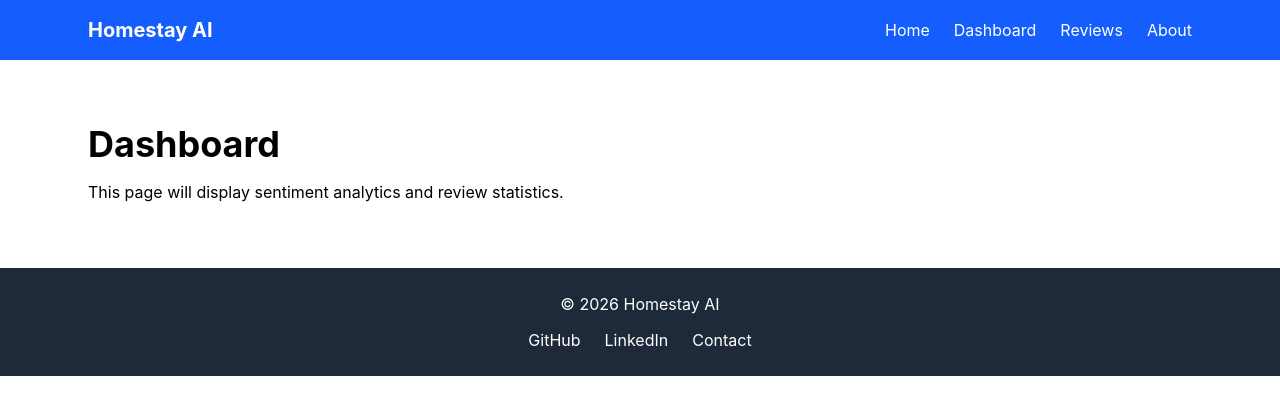
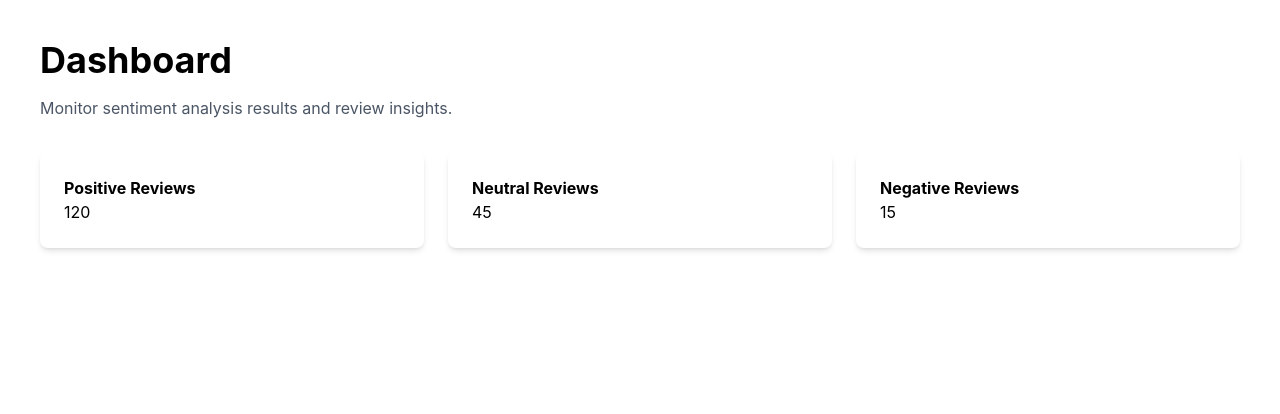
Before and after one commit to bhaavya215/Homestay-Guest-Review-Sentiment-Classifier, a React (Vite) app: page /dashboard in a window 1280 px wide. Shown: the top 414 px of the page. Built offline with nearby package versions, Linux system fonts and the light colour scheme.

Commit message:
feat: added content to dashboard, reviews & about pages

```diff
--- a/src/components/Navbar.jsx
+++ b/src/components/Navbar.jsx
@@ -3,12 +3,12 @@ import { Link } from "react-router-dom";
 function Navbar() {
   return (
     <nav className="bg-blue-600 text-white">
-      <div className="max-w-6xl mx-auto px-6 py-4 flex justify-between items-center">
+      <div className="max-w-6xl mx-auto px-4 py-4 flex flex-col md:flex-row justify-between items-center gap-4">
         <h1 className="text-xl font-bold">
           Homestay AI
         </h1>
 
-        <div className="flex gap-6">
+        <div className="flex flex-wrap justify-center gap-4">
           <Link to="/">Home</Link>
           <Link to="/dashboard">Dashboard</Link>
           <Link to="/reviews">Reviews</Link>
--- a/src/pages/About.jsx
+++ b/src/pages/About.jsx
@@ -1,18 +1,16 @@
-import Navbar from "../components/Navbar";
-import Footer from "../components/Footer";
-
 function About() {
   return (
-    <>
-      <Navbar />
-      <div className="max-w-6xl mx-auto py-16 px-6">
-        <h1 className="text-4xl font-bold mb-4">About</h1>
-        <p>
-          Information about the AI-Powered Homestay Guest Review Sentiment Classifier.
-        </p>
-      </div>
-      <Footer />
-    </>
+    <div className="p-10">
+      <h1 className="text-4xl font-bold mb-4">
+        About
+      </h1>
+
+      <p className="text-gray-600">
+        Homestay AI is a sentiment analysis platform that helps
+        property owners understand guest feedback using artificial
+        intelligence.
+      </p>
+    </div>
   );
 }
 
--- a/src/pages/Dashboard.jsx
+++ b/src/pages/Dashboard.jsx
@@ -1,16 +1,31 @@
-import Navbar from "../components/Navbar";
-import Footer from "../components/Footer";
-
 function Dashboard() {
   return (
-    <>
-      <Navbar />
-      <div className="max-w-6xl mx-auto py-16 px-6">
-        <h1 className="text-4xl font-bold mb-4">Dashboard</h1>
-        <p>This page will display sentiment analytics and review statistics.</p>
+    <div className="p-10">
+      <h1 className="text-4xl font-bold mb-4">
+        Dashboard
+      </h1>
+
+      <p className="text-gray-600 mb-8">
+        Monitor sentiment analysis results and review insights.
+      </p>
+
+      <div className="grid md:grid-cols-3 gap-6">
+        <div className="shadow-md p-6 rounded-lg">
+          <h2 className="font-bold">Positive Reviews</h2>
+          <p>120</p>
+        </div>
+
+        <div className="shadow-md p-6 rounded-lg">
+          <h2 className="font-bold">Neutral Reviews</h2>
+          <p>45</p>
+        </div>
+
+        <div className="shadow-md p-6 rounded-lg">
+          <h2 className="font-bold">Negative Reviews</h2>
+          <p>15</p>
+        </div>
       </div>
-      <Footer />
-    </>
+    </div>
   );
 }
 
--- a/src/pages/Reviews.jsx
+++ b/src/pages/Reviews.jsx
@@ -1,16 +1,28 @@
-import Navbar from "../components/Navbar";
-import Footer from "../components/Footer";
-
 function Reviews() {
   return (
-    <>
-      <Navbar />
-      <div className="max-w-6xl mx-auto py-16 px-6">
-        <h1 className="text-4xl font-bold mb-4">Reviews</h1>
-        <p>This page will allow users to analyze guest reviews.</p>
+    <div className="p-10">
+      <h1 className="text-4xl font-bold mb-4">
+        Reviews
+      </h1>
+
+      <p className="text-gray-600 mb-6">
+        Sample guest reviews.
+      </p>
+
+      <div className="space-y-4">
+        <div className="shadow p-4 rounded">
+          Amazing stay and excellent hospitality.
+        </div>
+
+        <div className="shadow p-4 rounded">
+          Good location but rooms need improvement.
+        </div>
+
+        <div className="shadow p-4 rounded">
+          Fantastic food and friendly staff.
+        </div>
       </div>
-      <Footer />
-    </>
+    </div>
   );
 }
 
```
